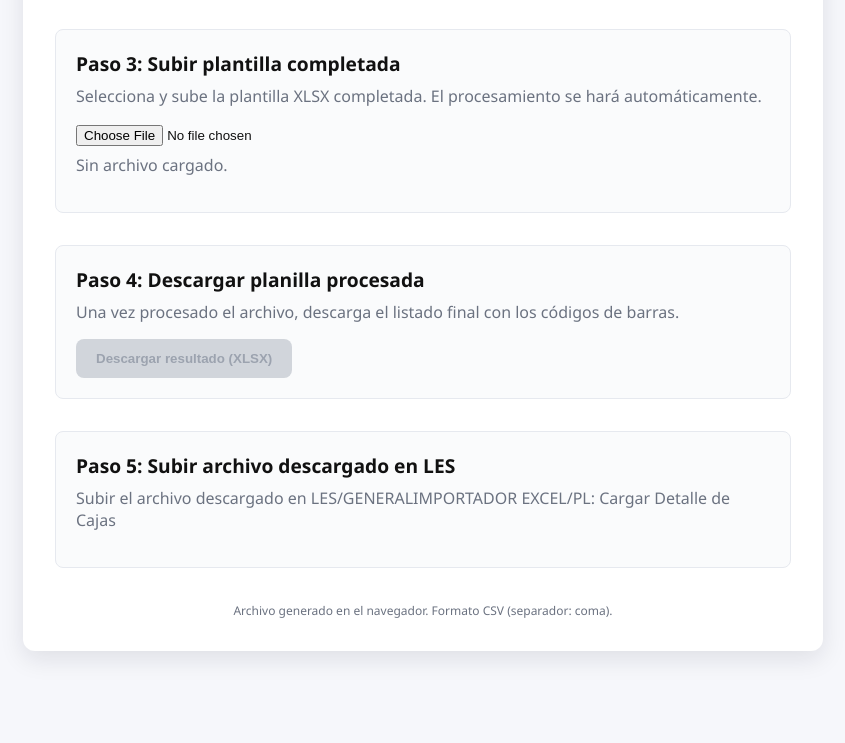
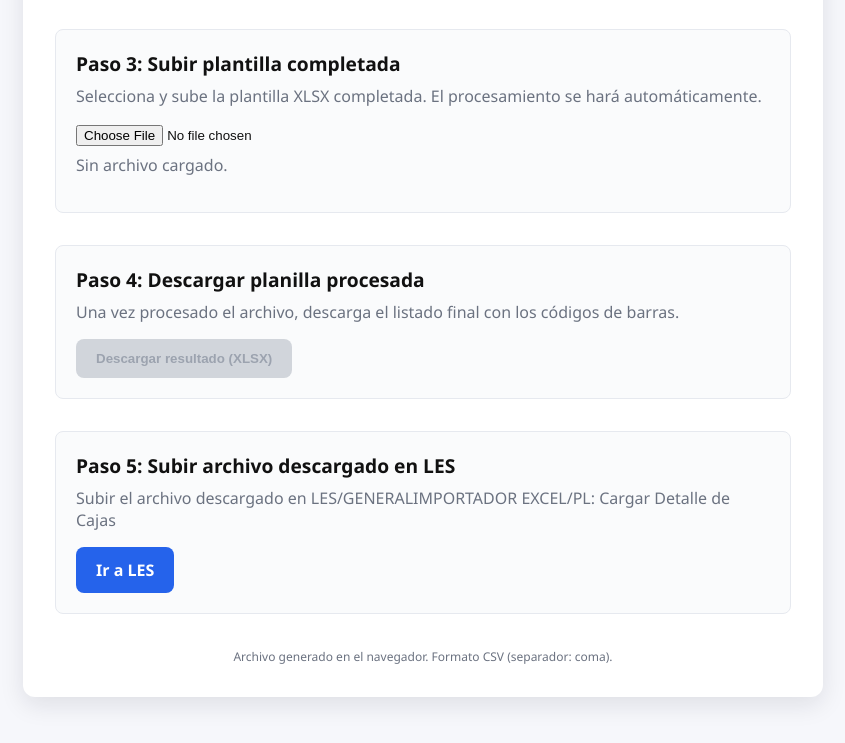
Before and after one commit to Saibot2001/generadorListadoCajas, a website: page index.html in a window 1280 px wide. Shown: the part 458-1201 px from the top of the page, without its empty margins (217-1062 px from the left). Before the commit the page ends 1157 px from the top, so only its background shows below. Drawn offline with Linux system fonts and the light colour scheme.

Commit message:
Agregar botón 'Ir a LES' en el paso 5 con enlace a https://les.tradeboxla.com/

```diff
--- a/index.html
+++ b/index.html
@@ -39,6 +39,7 @@
       <section class="step">
         <h2>Paso 5: Subir archivo descargado en LES</h2>
         <p>Subir el archivo descargado en LES/GENERALIMPORTADOR EXCEL/PL: Cargar Detalle de Cajas</p>
+        <a href="https://les.tradeboxla.com/" target="_blank" class="link-button">Ir a LES</a>
       </section>
 
       <footer>
--- a/styles.css
+++ b/styles.css
@@ -18,8 +18,8 @@ p{color:var(--muted);margin:0 0 16px}
 button{background:var(--accent);color:#fff;border:0;padding:12px 20px;border-radius:8px;font-weight:600;cursor:pointer;transition:background 0.2s}
 button:hover{background:var(--hover)}
 button:disabled{background:#d1d5db;color:#9ca3af;cursor:not-allowed}
-button.secondary{background:#e6eefc;color:var(--accent)}
-button.secondary:hover{background:#dbeafe}
+.link-button{display:inline-block;background:var(--accent);color:#fff;text-decoration:none;padding:12px 20px;border-radius:8px;font-weight:600;text-align:center;transition:background 0.2s}
+.link-button:hover{background:var(--hover);text-decoration:none;color:#fff}
 .step{margin-bottom:32px;padding:20px;border:1px solid var(--border);border-radius:8px;background:#fafbfc}
 .step h2{margin:0 0 8px;font-size:1.2rem;color:#111}
 .step p{margin:0 0 16px;color:var(--muted)}
```
